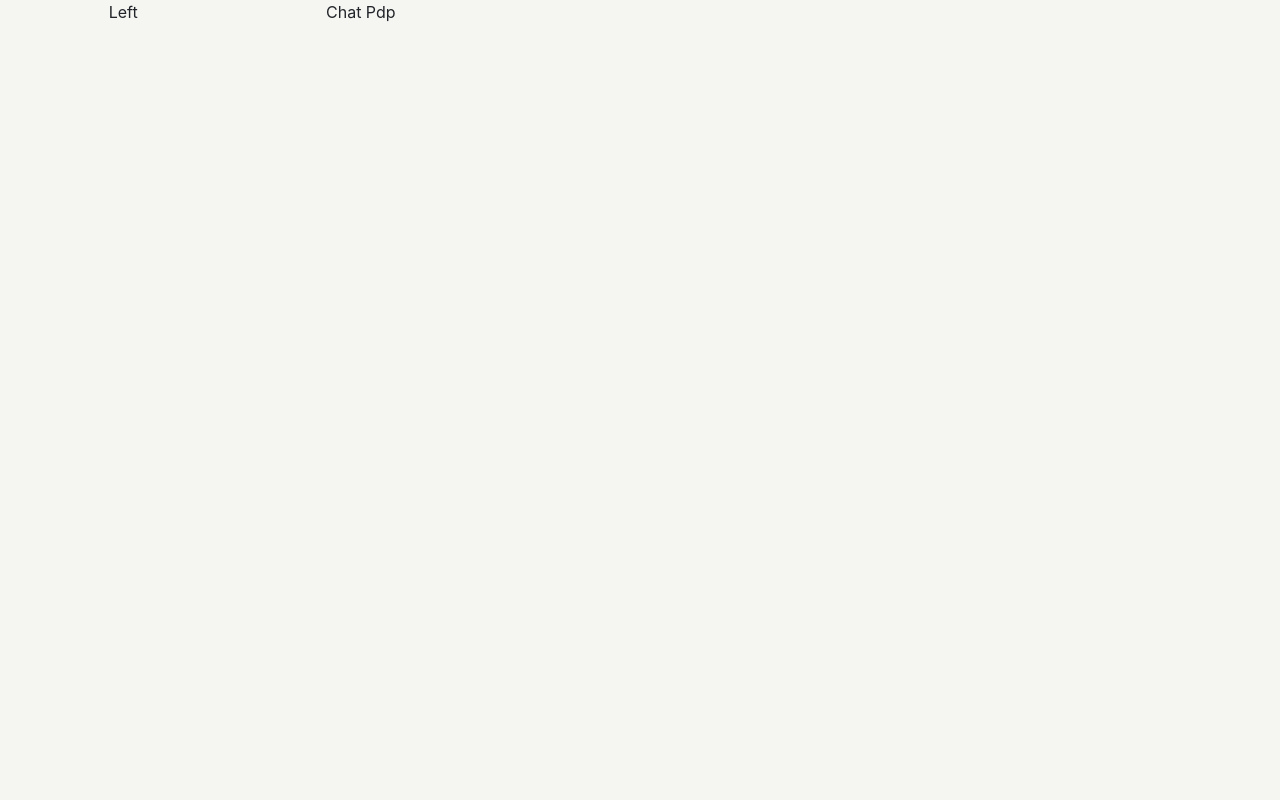
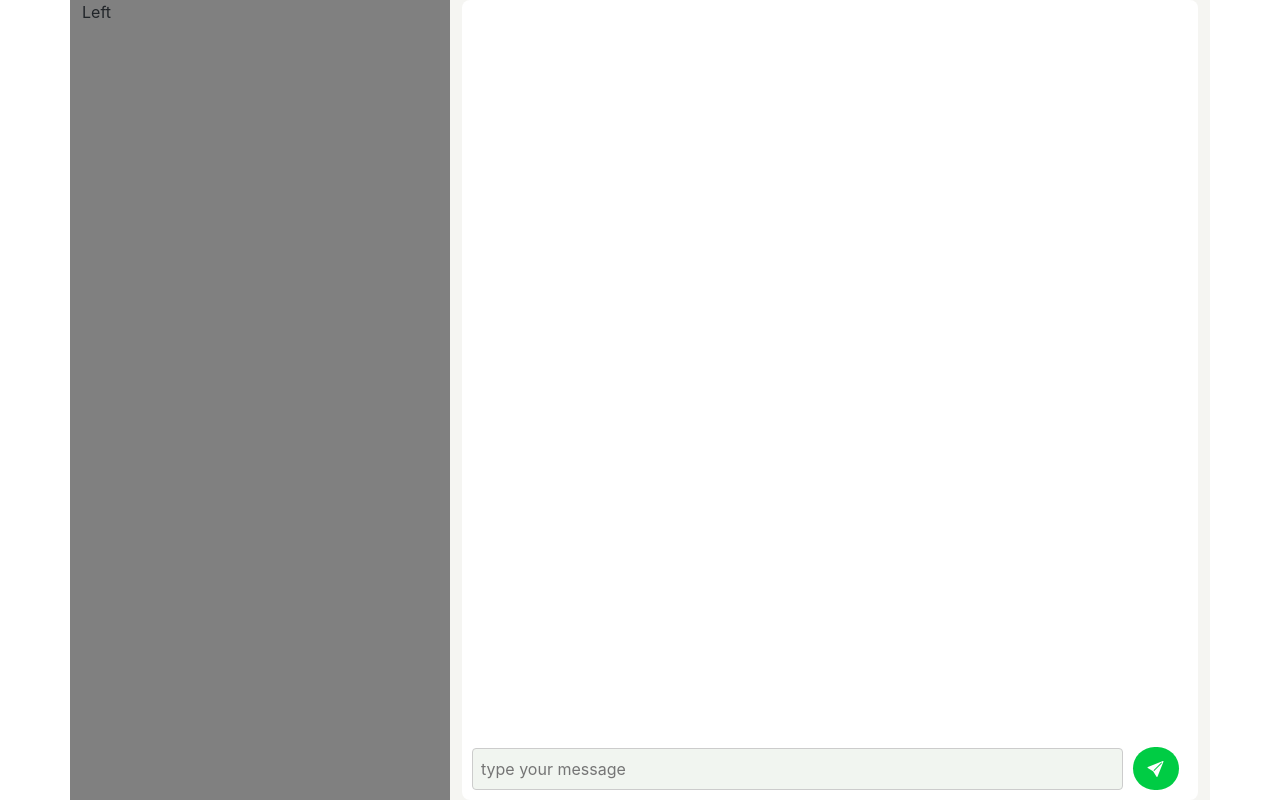
Before and after one commit to iosumit/chat-frontend-system, a React (Create React App) app: page /chat in a window 1280 px wide. Built offline with nearby package versions, Linux system fonts and the light colour scheme.

Commit message:
ui update

```diff
--- a/public/index.html
+++ b/public/index.html
@@ -4,6 +4,7 @@
 <head>
   <meta charset="utf-8" />
   <link rel="icon" href="%PUBLIC_URL%/favicon.ico" />
+  <link rel="stylesheet" href="https://cdnjs.cloudflare.com/ajax/libs/bootstrap-icons/1.10.3/font/bootstrap-icons.min.css" integrity="sha512-YFENbnqHbCRmJt5d+9lHimyEMt8LKSNTMLSaHjvsclnZGICeY/0KYEeiHwD1Ux4Tcao0h60tdcMv+0GljvWyHg==" crossorigin="anonymous" referrerpolicy="no-referrer" />
   <meta name="viewport" content="width=device-width, initial-scale=1" />
   <meta name="theme-color" content="#000000" />
   <meta name="description" content="Web site created using create-react-app" />
--- a/src/modules/App/Pages/ChatPage/ChatPage.css
+++ b/src/modules/App/Pages/ChatPage/ChatPage.css
@@ -5,3 +5,24 @@
     overflow: auto;
     overflow-x: hidden;
 }
+.inputBody{
+    position: absolute;
+    bottom: 10px;
+    width: 96%;
+    display: flex;
+    align-items: center;
+}
+.sendBtn{
+    width: 50px;
+    border-radius: 50px;
+    background-color: rgb(0, 204, 68);
+    height: 43px;
+    align-items: center;
+    justify-content: center;
+    display: flex;
+    margin-left: 10px;
+}
+.sendBtn:hover{
+    background-color:#e6ffee;
+    cursor: pointer;
+}
--- a/src/modules/App/Pages/ChatPage/ChatPage.js
+++ b/src/modules/App/Pages/ChatPage/ChatPage.js
@@ -1,14 +1,14 @@
 import React from 'react'
-import { ChatPdp } from './component/ChatPdp'
+import ChatPdp  from './component/ChatPdp'
 import "./ChatPage.css"
 const ChatPage = () => {
   return (
-    <div className='.container-fluid chatBody'>
-      <div class="row justify-content-md-center">
+    <div className='container chatBody'>
+      <div className='row'>
 
-        <div class="col-md-2">Left</div>
+        <div class="col-12 col-md-12 col-lg-4 " style={{backgroundColor:"gray"}}>Left</div>
 
-        <div class="col-md-8"><ChatPdp /> </div>
+        <div class="col-12 col-md-12 col-lg-8"><ChatPdp /> </div>
       </div>
     </div>
   )
--- a/src/modules/App/Pages/ChatPage/component/ChatPdp.js
+++ b/src/modules/App/Pages/ChatPage/component/ChatPdp.js
@@ -1,5 +1,42 @@
-export function ChatPdp() {
-    return (<>
-        Chat Pdp
-    </>)
+import React,{useState} from 'react'
+import TextInput from '../../../../Components/InputComponent/InputComponent'
+import Card from '../../../../Components/Card/Card'
+
+const ChatPdp = () => {
+    const [message,setMessage] = useState("")
+    const [textMessage,setTextMessage] = useState([])
+    const inputMessageHandle = (message) =>{
+        setMessage(message)
+    }
+    const messageHandle = () => {
+        const update = [...textMessage]
+        update.push({text:message})
+        setTextMessage(update)
+    }
+    return (
+        <div>
+            <Card>
+                <div style={{padding:20,height:'88%',position:'relative'}}>
+                {textMessage?.map((item,index)=>{
+                    return(
+                        <div>{item.text}</div>
+                    )
+                })}
+                </div>
+                <div className='inputBody'>
+                <TextInput placeholder="type your message" onChange={(message)=>inputMessageHandle(message) }/>
+               <div className='sendBtn'>
+               <i class="bi bi-send-fill"style={{color:'#fff'}} onClick={messageHandle}></i>
+               </div>
+                </div>
+            </Card>
+
+
+
+
+        </div>
+
+    )
 }
+
+export default ChatPdp
--- a/src/modules/Components/Card/Card.js
+++ b/src/modules/Components/Card/Card.js
@@ -4,7 +4,7 @@ function Box({ children, ...props }) {
   return <div {...props}>{children}</div>
 }
 
-export default function Card() {
+export default function Card({children}) {
   return (
     <Box
       style={{
@@ -13,11 +13,11 @@ export default function Card() {
        height:"100vh",
        overflow:'hidden',
        padding:10,
-       margin:"0px 10px 0px 10px",
-       borderRadius:8
+       borderRadius:8,
+       position:'relative'
       }}
     >
-      Sally Montgomery
+      {children}
     </Box>
   )
 }
--- a/src/modules/Components/InputComponent/InputComponent.js
+++ b/src/modules/Components/InputComponent/InputComponent.js
@@ -5,7 +5,7 @@ const inputStyle = {
   border: '1px solid #ccc',
   borderRadius: '4px',
   color: '#333',
-  backgroundColor: '#fff',
+  backgroundColor: '#f1f5f0',
   width: '100%',
   display: 'block',
   outline:"none"
@@ -23,7 +23,7 @@ function TextInput(props) {
 
   return (
     <>
-      <span>{props?.title? props.title : "Untitled input"} &nbsp; </span>
+      {props.tittle ? <span>{props.title} &nbsp; </span>:null}
       <input
         type={inputType}
         value={inputValue}
```
